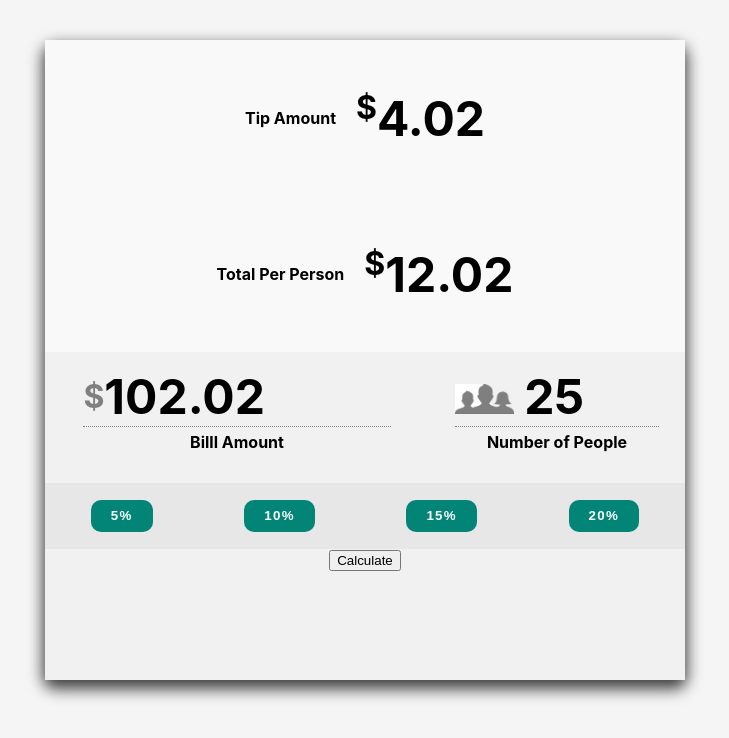
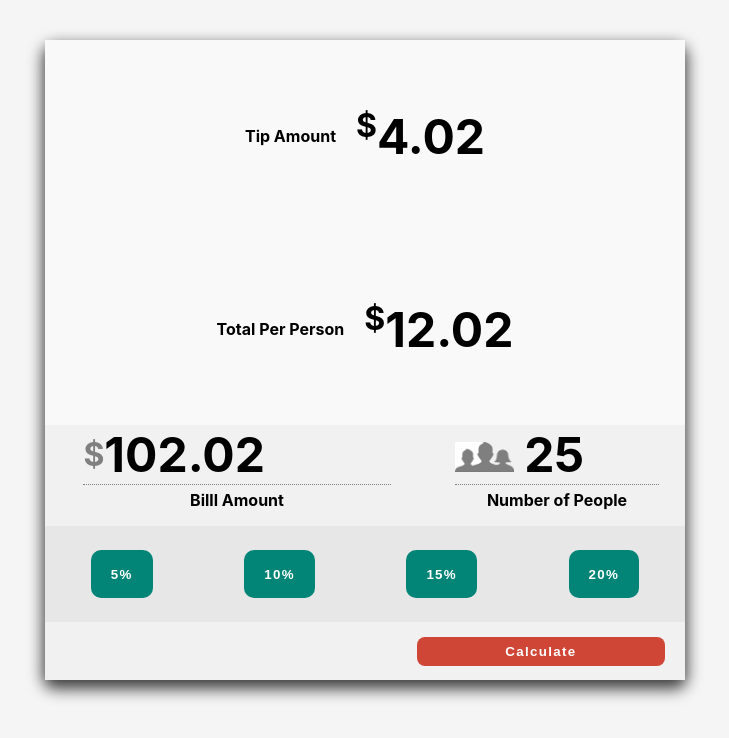
Before and after one commit to jcsmileyjr/tip-calculator, a React (Create React App) app in the folder react-tip-calculator/: page / in a window 1280 px wide. Shown: the top 738 px of the page, without its empty margins (275-1004 px from the left). Built offline with nearby package versions, Linux system fonts and the light colour scheme.

Commit message:
#3 Refactor Styles for the calculate button section

```diff
--- a/react-tip-calculator/src/App.css
+++ b/react-tip-calculator/src/App.css
@@ -57,7 +57,7 @@ p {
   font-weight: bold;
 }
 
-.ui__tipAmount--container, .ui__totalPerPerson--container, .ui__inputs--container, .ui__calculateButton--container {
+.ui__tipAmount--container, .ui__totalPerPerson--container, .ui__inputs--containe {
   flex: 1;
 }
 
@@ -128,6 +128,25 @@ p {
   background-color: #028577;
 }
 
+.ui__calculateButton--container {
+  flex: .3;
+  display: flex;
+  justify-content: flex-end;
+  align-items: center;
+  padding-right: 20px;
+}
+
+.calculateButton--style {
+  height: 50%;
+  width: 40%;
+  font-weight: bold;
+  color: white;
+  letter-spacing: .1em;
+  background-color: #cf4637;
+  border: none;
+  border-radius: 8px;
+}
+
 @media only screen and (max-width: 600px){
   .App {
     margin: 0;
--- a/react-tip-calculator/src/App.js
+++ b/react-tip-calculator/src/App.js
@@ -47,7 +47,7 @@ function App() {
           <button type="button">20%</button>
         </section>
         <section className="ui__calculateButton--container">
-          <button type="button">Calculate</button>
+          <button className="calculateButton--style" type="button">Calculate</button>
         </section>
       </main>
     </div>
```
